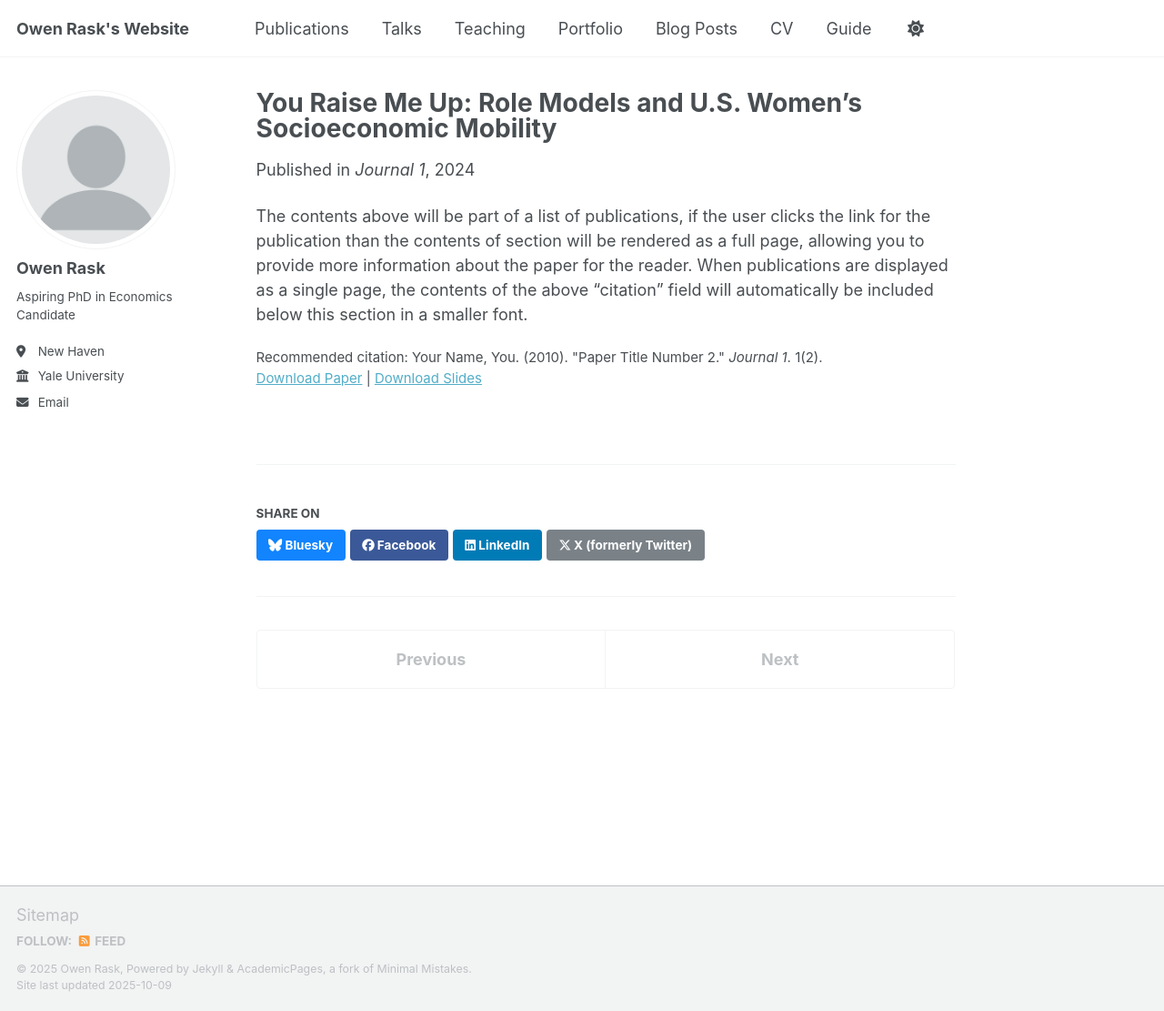
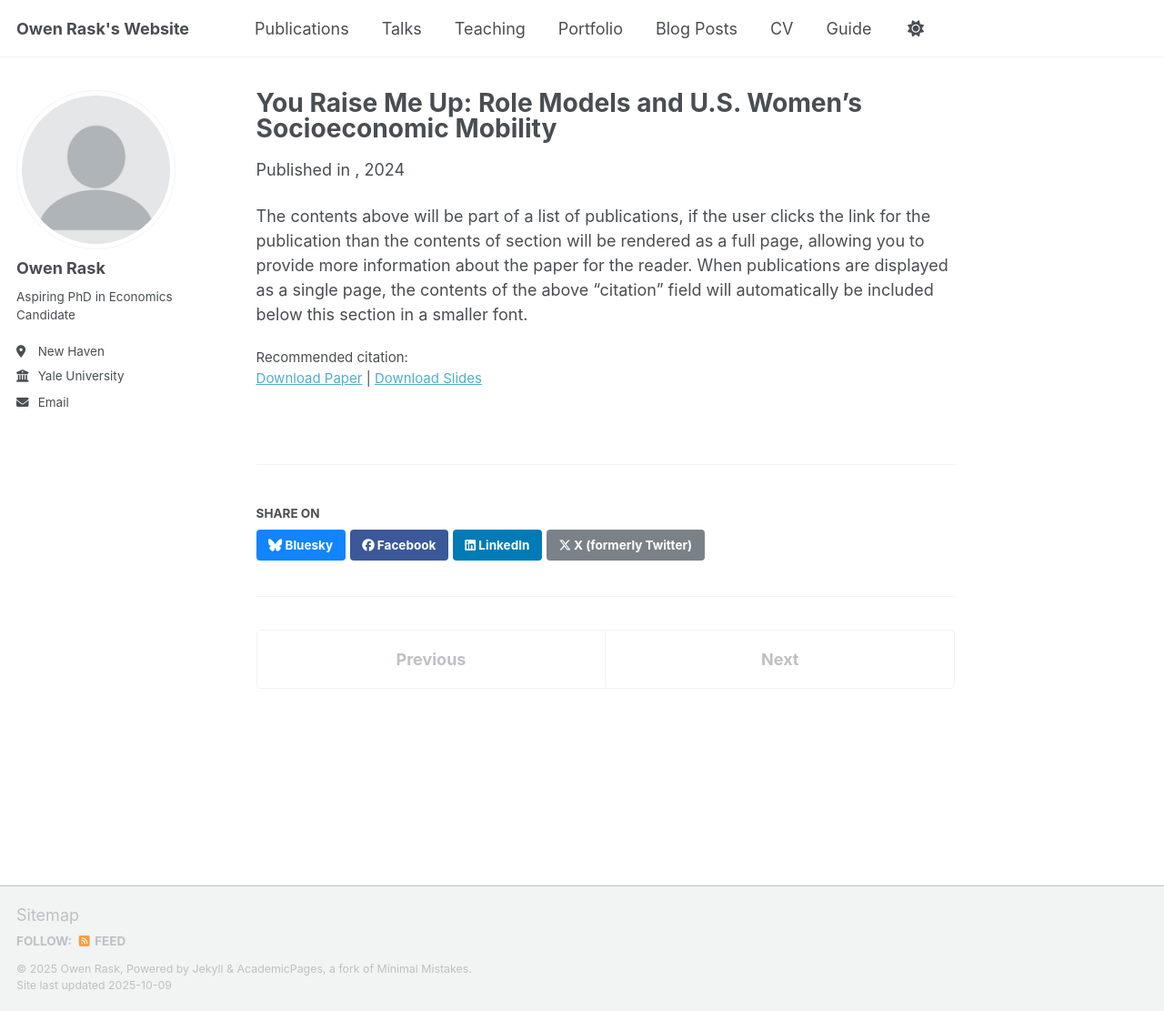
Before and after one commit to OwenRask/OwenRask.github.io, a Jekyll site: the page built from _publications/role_model_women.md, in a window 1280 px wide and 1111 px high. Shown: the whole window at 91% size. Built offline with Jekyll 4.4.1, drawn with Linux system fonts in a browser that asks for light colours; a script that is not in the unit is left out.

Commit message:
Update role_model_women.md

```diff
--- a/_publications/role_model_women.md
+++ b/_publications/role_model_women.md
@@ -3,12 +3,12 @@
 collection: publications
 category: workingpapers
 permalink: /publication/role_model_women
-excerpt: 'This paper is about the number 2. The number 3 is left for future work.'
+excerpt: 'This paper analyzes multigenerational trends in U.S. socioeconomic mobility using NLSY79 and NLSY97 data, with a focus on maternal role models.'
 date: 2024-05-01
-venue: 'Journal 1'
-slidesurl: 'http://academicpages.github.io/files/slides2.pdf'
-paperurl: 'http://academicpages.github.io/files/paper2.pdf'
-citation: 'Your Name, You. (2010). &quot;Paper Title Number 2.&quot; <i>Journal 1</i>. 1(2).'
+venue: ''
+slidesurl: ''
+paperurl: ''
+citation: ''
 ---
 
 The contents above will be part of a list of publications, if the user clicks the link for the publication than the contents of section will be rendered as a full page, allowing you to provide more information about the paper for the reader. When publications are displayed as a single page, the contents of the above "citation" field will automatically be included below this section in a smaller font.
```
